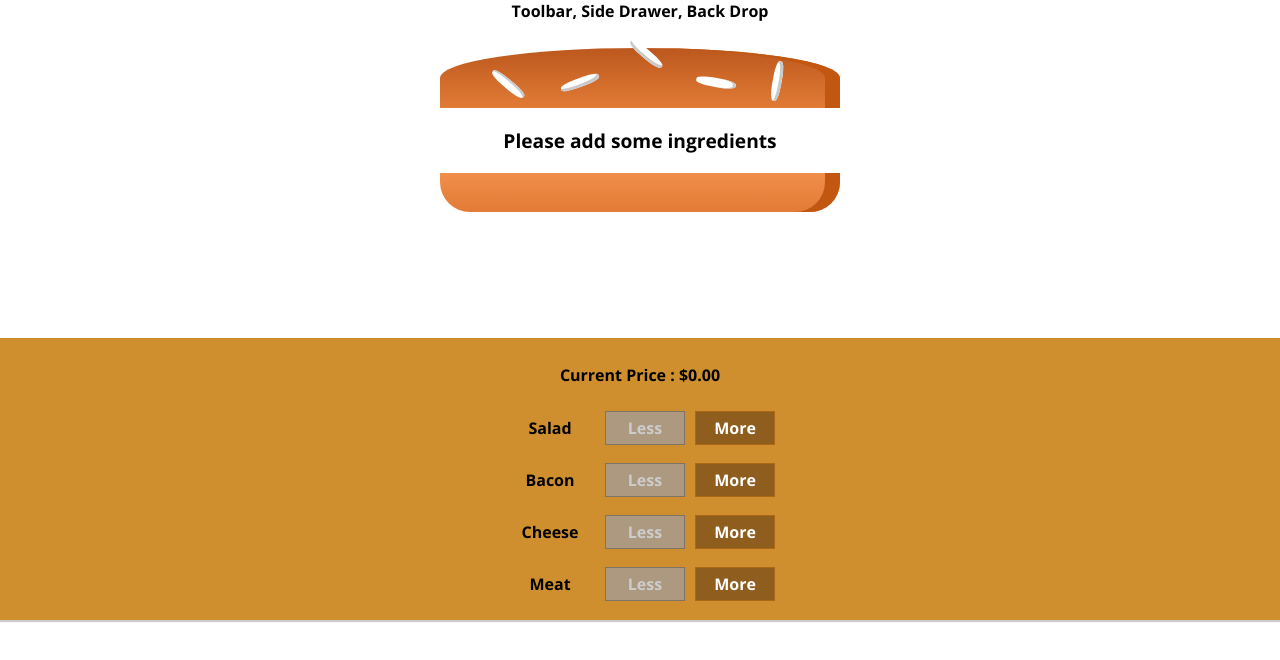
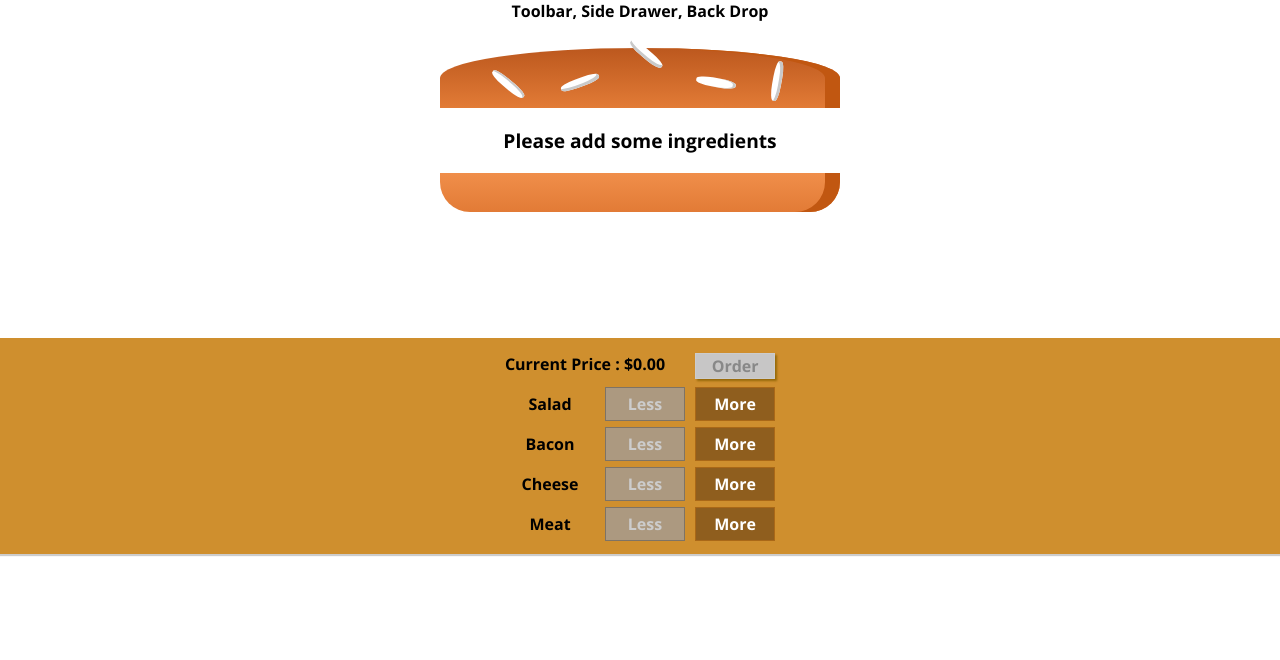
Before and after one commit to Win-key/The-Burger-Builder, a React (Create React App) app: page / in a window 1280 px wide. Shown: the top 660 px of the page. Built offline with nearby package versions, Linux system fonts and the light colour scheme.

Commit message:
Added Modal Box and BackDrop

```diff
--- /dev/null
+++ b/src/UI/BackDrop/BackDrop.js
@@ -0,0 +1,10 @@
+import React from 'react';
+import classes from './BackDrop.module.css';
+
+const BackDrop = props => {
+    return(
+        props.show ? <div className={classes.BackDrop} onClick={props.close}></div> : null
+    );
+}
+
+export default BackDrop;
--- /dev/null
+++ b/src/UI/BackDrop/BackDrop.module.css
@@ -0,0 +1,9 @@
+.BackDrop {
+    width: 100%;
+    height: 100%;
+    position: fixed;
+    z-index: 100;
+    left: 0;
+    top: 0;
+    background-color: rgba(0, 0, 0, 0.5);
+}
--- /dev/null
+++ b/src/UI/Modal/Modal.js
@@ -0,0 +1,26 @@
+import React from 'react';
+import classes from './Modal.module.css';
+import Auxilary from '../../hoc/Auxilary';
+import BackDrop from '../BackDrop/BackDrop';
+
+const Modal = props => {
+    return(
+        <Auxilary>
+            <BackDrop
+                show={props.show}
+                close={props.modalClose}/>
+            <div
+                className={classes.Modal}
+                style={{
+                    transform : props.show ? 'translateY(0)' : 'translateY(-100vh)',
+                    opacity : props.show ? '1' : '0'
+                }}
+                >
+                {props.children}
+            </div>
+        </Auxilary>
+
+    );
+}
+
+export default Modal;
--- /dev/null
+++ b/src/UI/Modal/Modal.module.css
@@ -0,0 +1,21 @@
+.Modal {
+    position: fixed;
+    z-index: 500;
+    background-color: white;
+    width: 70%;
+    border: 1px solid #ccc;
+    border-radius: 5px;
+    box-shadow: 1px 1px 1px black;
+    padding: 16px;
+    left: 15%;
+    top: 30%;
+    box-sizing: border-box;
+    transition: all 0.3s ease-out;
+}
+
+@media (min-width: 600px) {
+    .Modal {
+        width: 500px;
+        left: calc(50% - 250px);
+    }
+}
--- a/src/components/Burger/BuildControls/BuildControl/BuildControl.module.css
+++ b/src/components/Burger/BuildControls/BuildControl/BuildControl.module.css
@@ -3,6 +3,7 @@
     justify-content: space-between;
     align-items: center;
     margin: 5px 0;
+    height: 30px;
 }
 
 .BuildControl button {
--- a/src/components/Burger/BuildControls/BuildControls.js
+++ b/src/components/Burger/BuildControls/BuildControls.js
@@ -10,7 +10,13 @@ const controls = [
 ]
 const BuildControls = props => {
         return <div className={classes.BuildControls}>
-            <p><strong>Current Price : ${props.price.toFixed(2)}</strong></p>
+            <div className={classes.PriceContainer}>
+                <p className={classes.Price} ><strong>Current Price : ${props.price.toFixed(2)}</strong></p>
+                <button
+                    disabled={!props.purchasable}
+                    className={[classes.OrderButton,classes.Price].join(' ')}
+                    onClick={props.order}>Order</button>
+            </div>
             {
                 controls.map((control) => {
                     return <BuildControl
--- a/src/components/Burger/BuildControls/BuildControls.module.css
+++ b/src/components/Burger/BuildControls/BuildControls.module.css
@@ -9,3 +9,54 @@
     padding: 10px 0;
 
 }
+
+.OrderButton {
+    background-color: #DAD735;
+    width: 80px;
+    outline: none;
+    cursor: pointer;
+    border: 1px solid #966909;
+    color: #966909;
+    font-family: inherit;
+    font-size: 1em;
+    box-shadow: 2px 2px 2px #966909;
+}
+
+.OrderButton:hover, .OrderButton:active {
+    background-color: #A0DB41;
+    border: 1px solid #966909;
+    color: #966909;
+}
+
+.OrderButton:disabled {
+    background-color: #C7C6C6;
+    cursor: not-allowed;
+    border: 1px solid #ccc;
+    color: #888888;
+}
+
+.OrderButton:not(:disabled) {
+    animation: enable 0.3s linear;
+}
+
+.PriceContainer{
+    display: flex;
+    flex-direction: row;
+    justify-content: center;
+}
+
+.Price{
+    margin: 5px 15px;
+}
+
+@keyframes enable {
+    0% {
+        transform: scale(1);
+    }
+    60% {
+        transform: scale(1.1);
+    }
+    100% {
+        transform: scale(1);
+    }
+}
--- /dev/null
+++ b/src/components/Burger/OrderSummary/OrderSummary.js
@@ -0,0 +1,23 @@
+import React from 'react';
+import Auxilary from '../../../hoc/Auxilary';
+
+const OrderSummary = props => {
+    return(
+        <Auxilary>
+            <h4>The Burger</h4>
+            <h4>Ingredients needed : </h4>
+            <ul>
+                {
+                    Object.keys(props.ingredients).map(
+                        key =>{
+                            return <li key={key}>{key} : {props.ingredients[key]}</li>
+                        }
+                    )
+                }
+            </ul>
+            <button disabled={!props.purchasable}>Buy</button>
+        </Auxilary>
+    );
+}
+
+export default OrderSummary;
--- a/src/containers/BurgerBuilder/BurgerBuilder.js
+++ b/src/containers/BurgerBuilder/BurgerBuilder.js
@@ -1,8 +1,9 @@
 import React, { Component } from 'react';
 import Auxilary from '../../hoc/Auxilary';
 import Burger from '../../components/Burger/Burger';
-
-import BuildControls from '../../components/Burger/BuildControls/BuildControls'
+import Modal from '../../UI/Modal/Modal';
+import BuildControls from '../../components/Burger/BuildControls/BuildControls';
+import OrderSummary from '../../components/Burger/OrderSummary/OrderSummary';
 
 const INGREDIENT_PRICE = {
     salad : 0.4,
@@ -20,7 +21,9 @@ class BurgerBuilder extends Component{
             cheese : 0,
             meat : 0
         },
-        totalPrice : 0
+        totalPrice : 0,
+        purchasable : false,
+        purchasing : false
     }
 
     addIngredientHandler = type=>{
@@ -30,6 +33,7 @@ class BurgerBuilder extends Component{
         this.setState((prevState, props)=> {
             return { ingredient : ingredient, totalPrice:totalPrice }
         });
+        this.updatePurchasable(ingredient);
     }
 
     removeIngredientHandler = type=>{
@@ -41,6 +45,26 @@ class BurgerBuilder extends Component{
                 return { ingredient : ingredient, totalPrice:totalPrice }
             });
         }
+        this.updatePurchasable(ingredient);
+    }
+
+    updatePurchasable = (ingredients)=>{
+        let sum = Object.values(ingredients).reduce((sum,el)=>sum+el,0);
+        this.setState((prevState, props)=>{
+            return {purchasable : sum > 0}
+        });
+    }
+
+    purchaseHandler = ()=>{
+        this.setState((prevState, prosp)=>{
+            return {purchasing : true}
+        });
+    }
+
+    modalCloseHandler = ()=>{
+        this.setState((prevState, prosp)=>{
+            return {purchasing : false}
+        });
     }
 
     render(){
@@ -50,12 +74,21 @@ class BurgerBuilder extends Component{
         }
         return(
             <Auxilary>
+                <Modal
+                    show={this.state.purchasing}
+                    modalClose={this.modalCloseHandler}>
+                    <OrderSummary
+                        ingredients={this.state.ingredient}
+                        purchasable={this.state.purchasable}/>
+                </Modal>
                 <Burger ingredients={this.state.ingredient} />
                 <BuildControls
                     more={this.addIngredientHandler}
                     less={this.removeIngredientHandler}
                     disable={disabledInfo}
-                    price={this.state.totalPrice}/>
+                    price={this.state.totalPrice}
+                    purchasable={this.state.purchasable}
+                    order = {this.purchaseHandler}/>
             </Auxilary>
         );
     }
```
